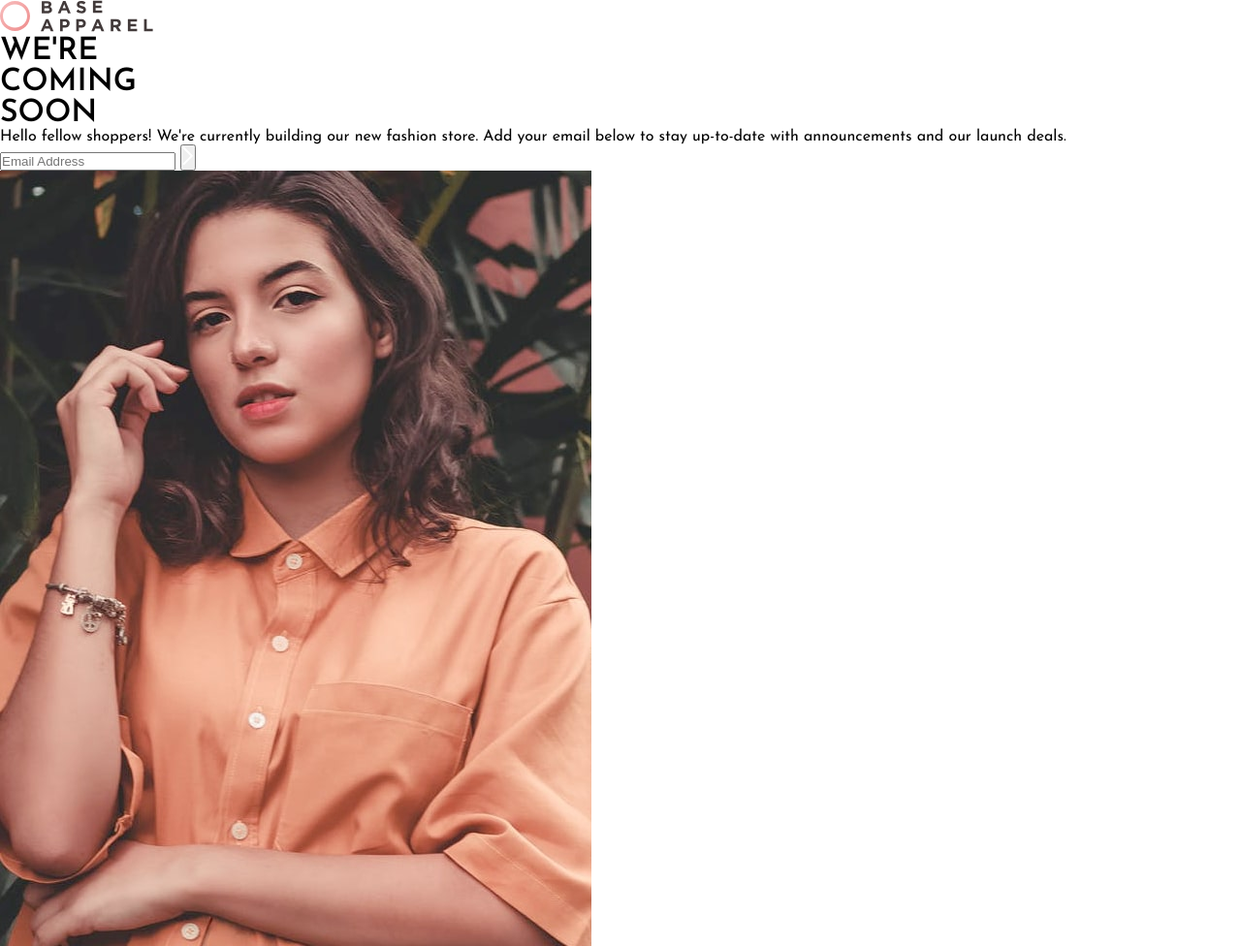
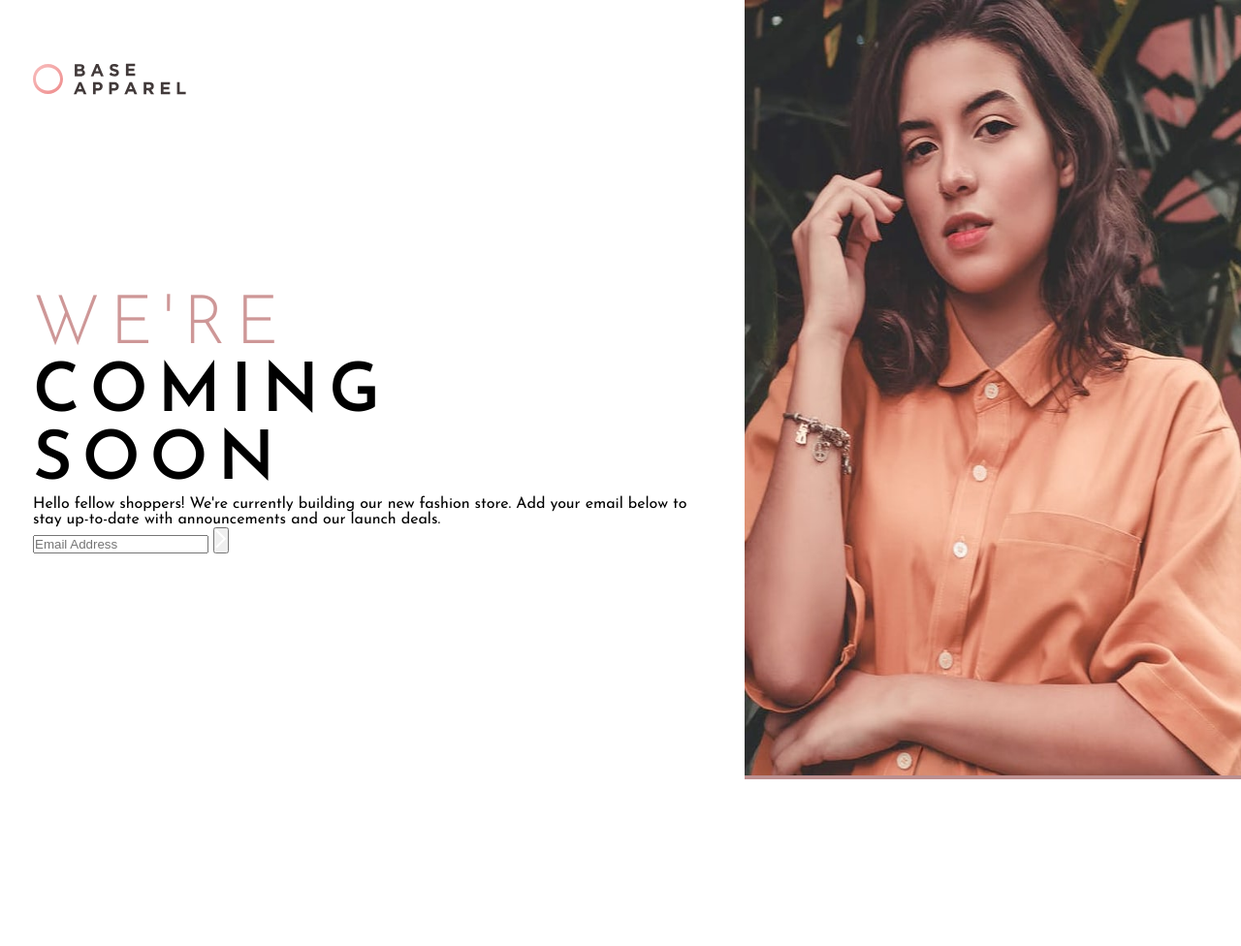
Before and after one commit to MarcoRodasW/coming-soon-page, a plain HTML site: page index.html in a window 1280 px wide. Shown: the whole page at 97% size. After the commit the page ends 804 px from the top, so only its background shows below. Drawn offline with Linux system fonts and the light colour scheme.

Commit message:
half of the principal styling

```diff
--- a/css/estilos.css
+++ b/css/estilos.css
@@ -18,3 +18,57 @@
 body{
     font-family: 'Josefin Sans', sans-serif;
 }
+
+h1{
+    letter-spacing: 10px;
+    line-height: 70px;
+}
+
+.grid {
+    display: grid;
+    grid-template-columns: 1.2fr 0.8fr;
+    grid-template-rows: 1fr;
+    grid-auto-rows: 1fr;
+    gap: 0px 0px;
+    grid-auto-flow: row;
+    justify-content: center;
+    align-items: start;
+    grid-template-areas:
+      "col-1 col-2";
+  }
+
+.container{
+    max-width: 700px;
+    margin: 0 auto;
+
+}
+
+.col-1{
+    grid-area: col-1;
+
+}
+
+.logo{
+    margin-top: 65px;
+}
+
+.hero-img{
+    width: 100%;
+    height: 100vh;
+}
+
+.hero-title{
+    margin-top: 200px;
+    font-size: 70px;
+    font-weight: 600;
+}
+
+.hero-title span{
+    color: var(--desatured-red);
+    font-weight: 300;
+}
+
+.col-2 {
+    grid-area: col-2;
+    background-color: rosybrown;
+}
```
